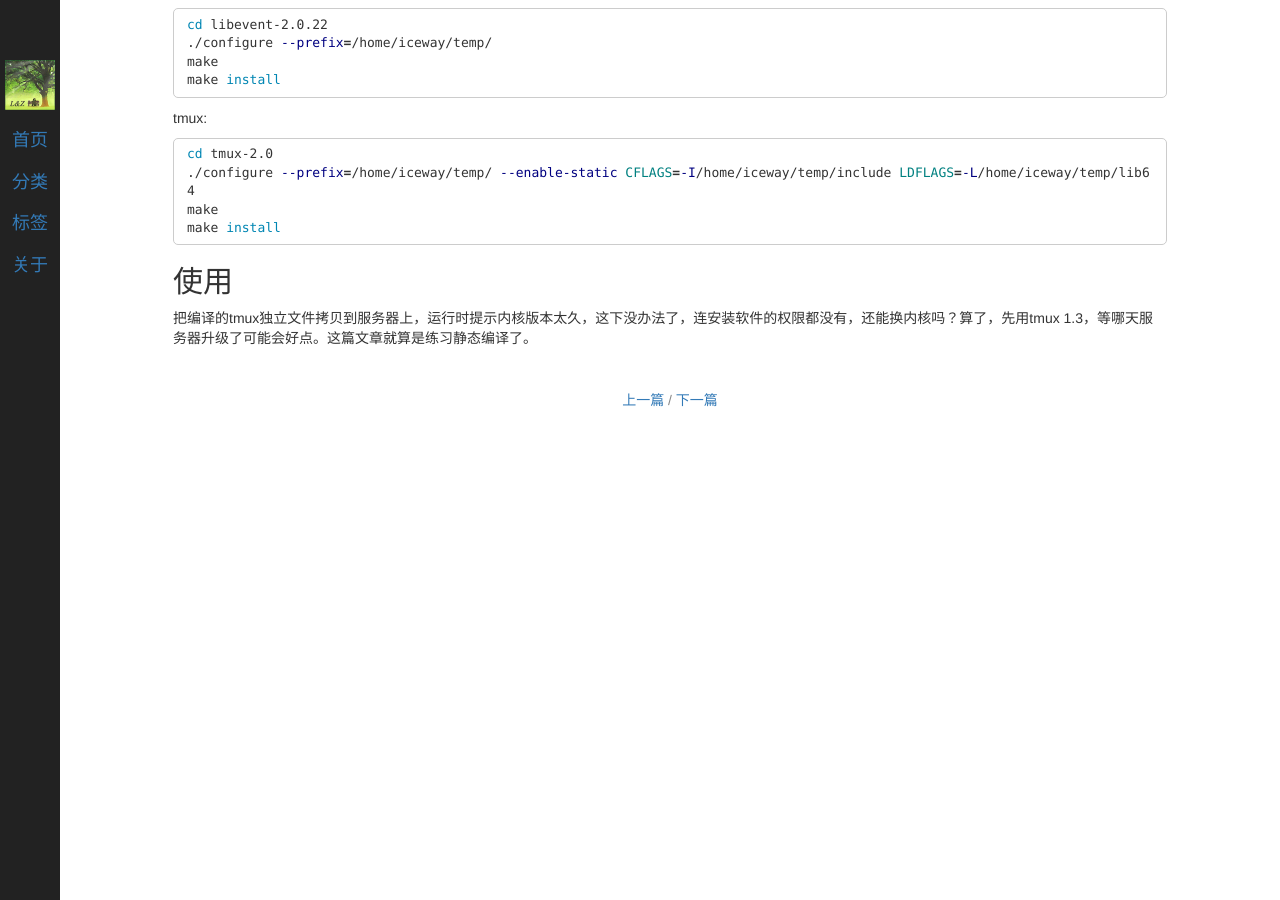
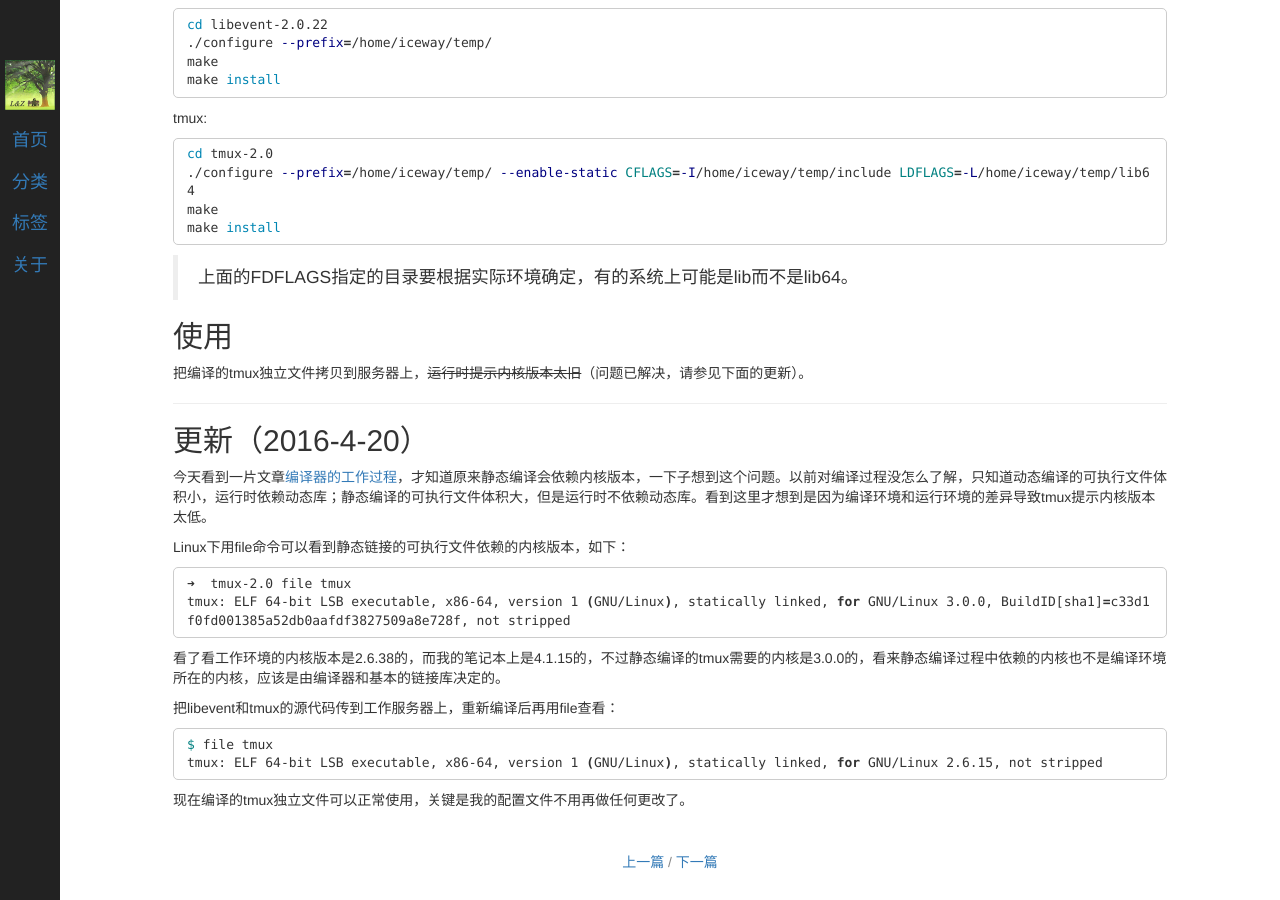
Before and after one commit to iceway/iceway.github.io, a Jekyll site: the page built from _posts/2016-04-18-compile-standalone-tmux.md, in a window 1280 px wide and 900 px high, scrolled down 601 px. Built offline with Jekyll 4.4.1, drawn with Linux system fonts in a browser that asks for light colours; Markdown is read by kramdown in place of the engine named in the settings.

Commit message:
post: statically compile tmux : fix the error that kernel is too old
Signed-off-by: Iceway Zhang <iceway.zhang@gmail.com>

````diff
--- a/_posts/2016-04-18-compile-standalone-tmux.md
+++ b/_posts/2016-04-18-compile-standalone-tmux.md
@@ -44,6 +44,32 @@ make
 make install
 ```
 
+> 上面的FDFLAGS指定的目录要根据实际环境确定，有的系统上可能是lib而不是lib64。
+
 ## 使用
 
-把编译的tmux独立文件拷贝到服务器上，运行时提示内核版本太久，这下没办法了，连安装软件的权限都没有，还能换内核吗？算了，先用tmux 1.3，等哪天服务器升级了可能会好点。这篇文章就算是练习静态编译了。
+把编译的tmux独立文件拷贝到服务器上，~~运行时提示内核版本太旧~~（问题已解决，请参见下面的更新）。
+
+-----
+
+## 更新（2016-4-20）
+
+今天看到一片文章[编译器的工作过程](https://github.com/100steps/Blogs/issues/2)，才知道原来静态编译会依赖内核版本，一下子想到这个问题。以前对编译过程没怎么了解，只知道动态编译的可执行文件体积小，运行时依赖动态库；静态编译的可执行文件体积大，但是运行时不依赖动态库。看到这里才想到是因为编译环境和运行环境的差异导致tmux提示内核版本太低。
+
+Linux下用file命令可以看到静态链接的可执行文件依赖的内核版本，如下：
+
+```bash
+➜  tmux-2.0 file tmux
+tmux: ELF 64-bit LSB executable, x86-64, version 1 (GNU/Linux), statically linked, for GNU/Linux 3.0.0, BuildID[sha1]=c33d1f0fd001385a52db0aafdf3827509a8e728f, not stripped
+```
+
+看了看工作环境的内核版本是2.6.38的，而我的笔记本上是4.1.15的，不过静态编译的tmux需要的内核是3.0.0的，看来静态编译过程中依赖的内核也不是编译环境所在的内核，应该是由编译器和基本的链接库决定的。
+
+把libevent和tmux的源代码传到工作服务器上，重新编译后再用file查看：
+
+```bash
+$ file tmux
+tmux: ELF 64-bit LSB executable, x86-64, version 1 (GNU/Linux), statically linked, for GNU/Linux 2.6.15, not stripped
+```
+
+现在编译的tmux独立文件可以正常使用，关键是我的配置文件不用再做任何更改了。
````
